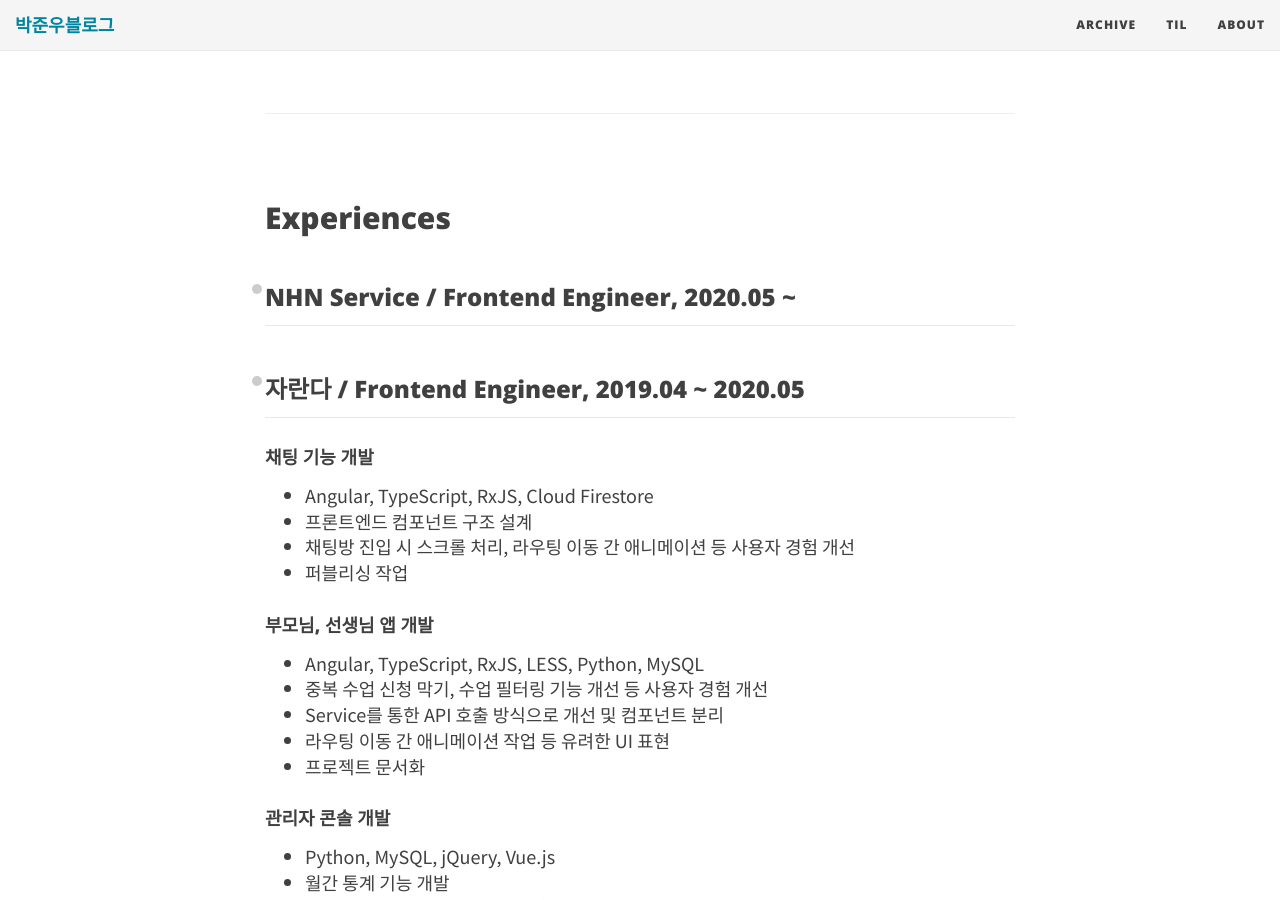
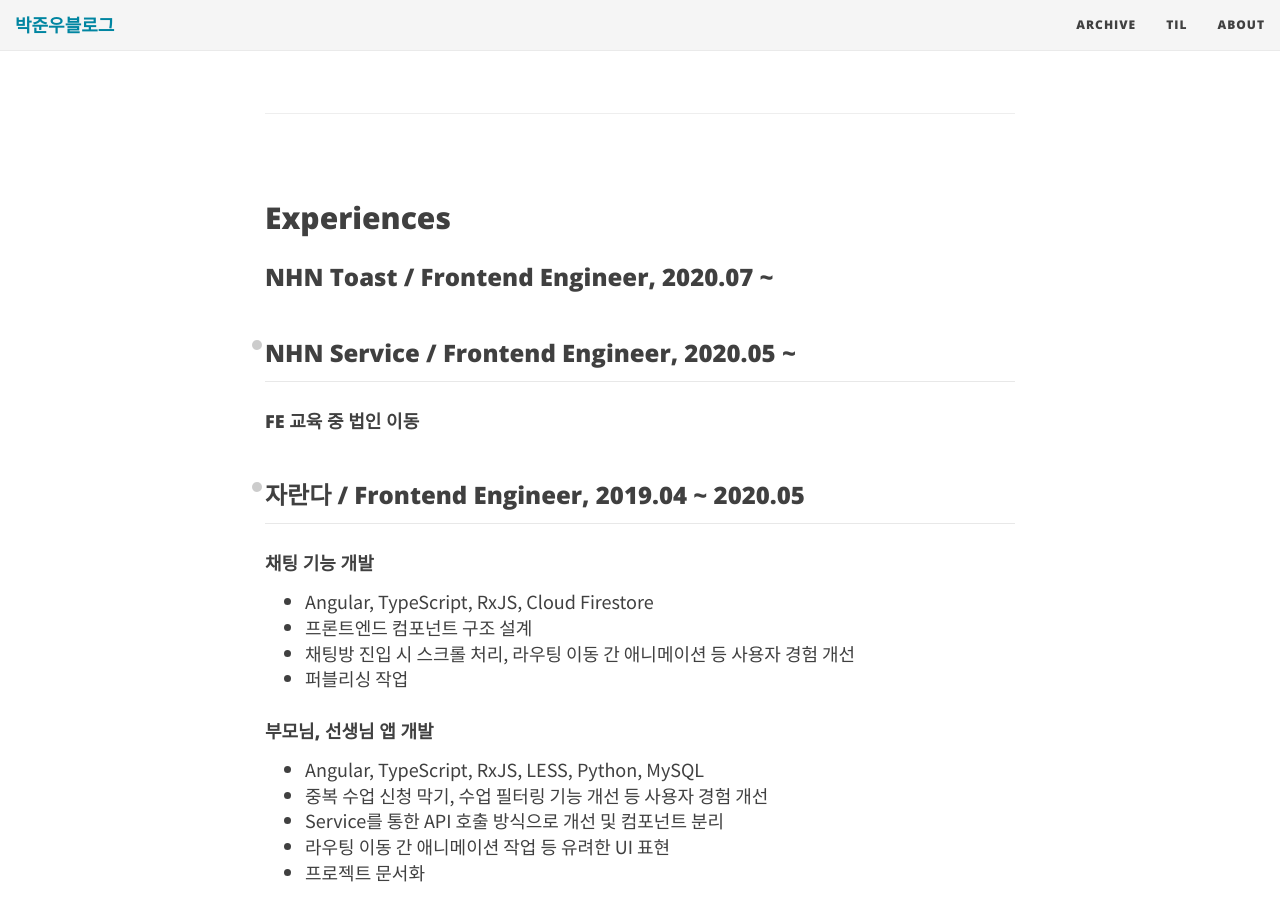
Before and after one commit to JUNWOO45/junwoo45.github.io.archived, a Jekyll site: the page built from aboutme.md, in a window 1280 px wide and 900 px high, scrolled down 571 px. Built offline with Jekyll 4.4.1, drawn with Linux system fonts in a browser that asks for light colours; nearby versions of some CDN libraries.

Commit message:
docs: aboutme 변경

```diff
--- a/aboutme.md
+++ b/aboutme.md
@@ -23,7 +23,11 @@ subtitle: 프론트엔드 개발자 박준우입니다.
 
 ## Experiences
 
+### NHN Toast / Frontend Engineer, 2020.07 ~
+
 ### NHN Service / Frontend Engineer, 2020.05 ~
+
+#### FE 교육 중 법인 이동
 
 ### 자란다 / Frontend Engineer, 2019.04 ~ 2020.05
 
```
